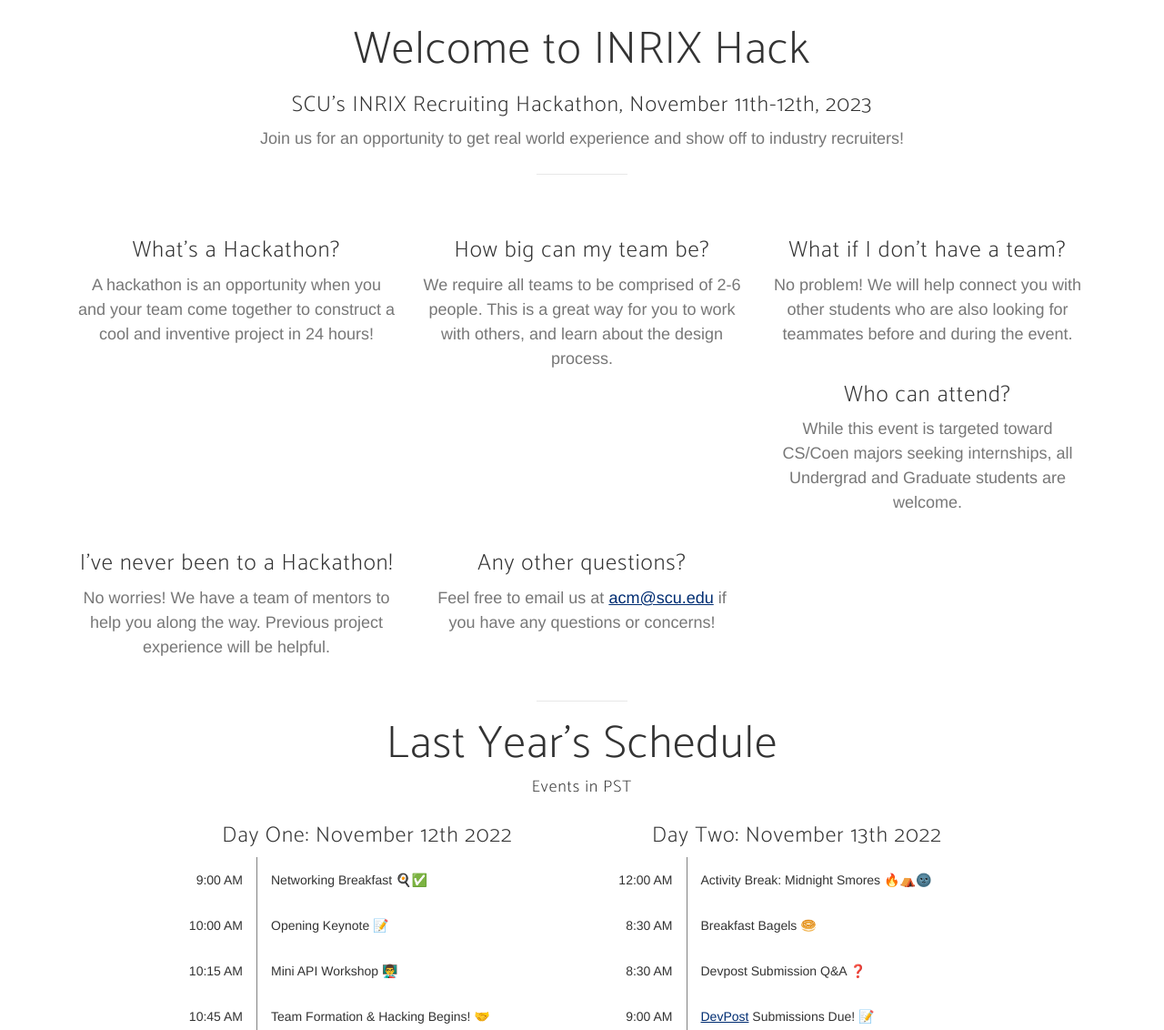
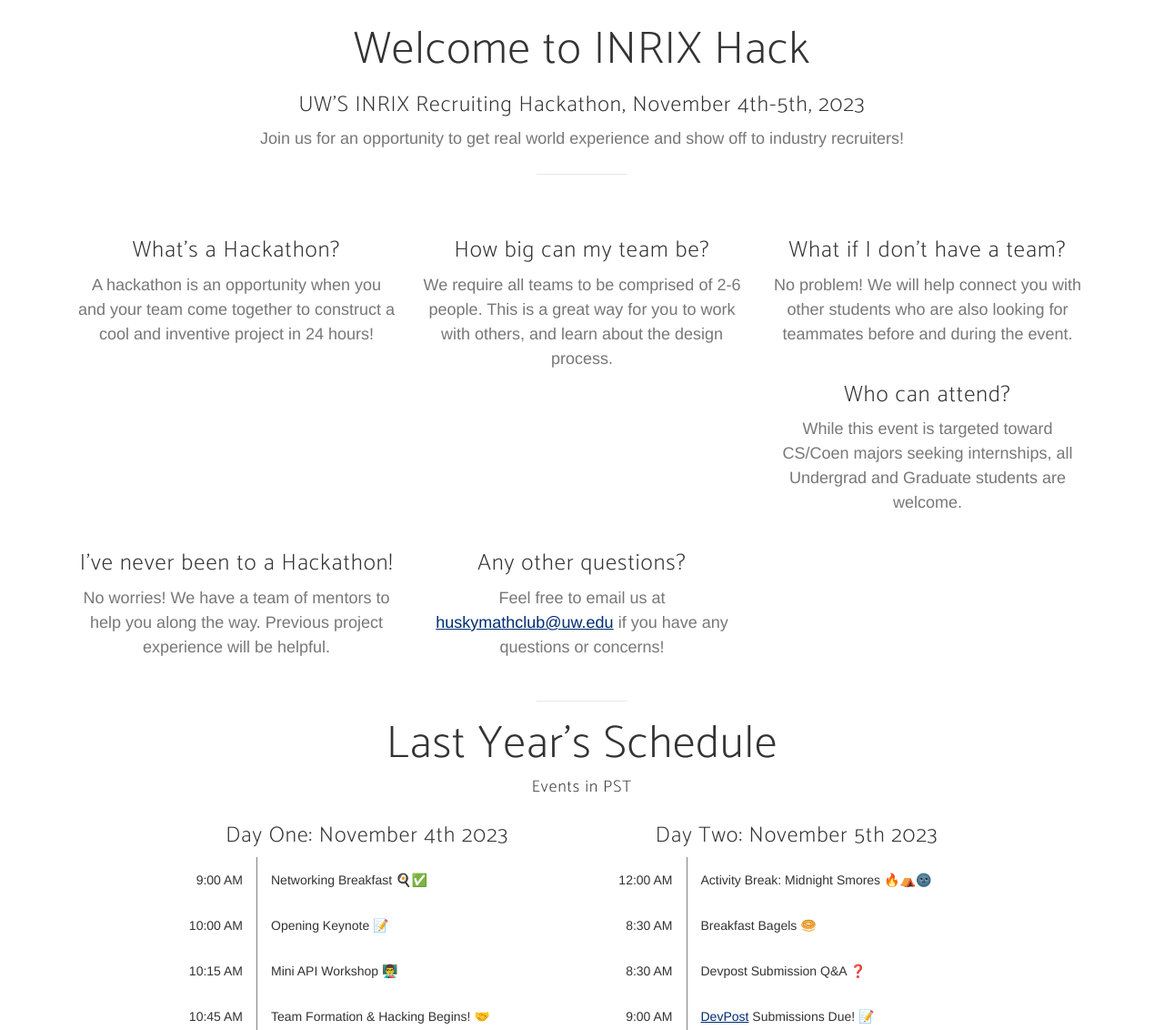
Before and after one commit to StephenMistele/UW_INRIX_HACK, a plain HTML site: page index.html in a window 1280 px wide. Shown: the part 1043-2175 px from the top of the page at 91% size. Drawn offline with nearby package versions, Linux system fonts and the light colour scheme; a web font is replaced by a local one.

Commit message:
email in more questions?

```diff
--- a/index.html
+++ b/index.html
@@ -100,7 +100,7 @@
 				<div class="col-sm-12 text-center">
 					<div class="section-heading">
 						<h2> Welcome to INRIX Hack </h2>
-						<h3> SCU's INRIX Recruiting Hackathon, November 11th-12th, 2023 </h3>
+						<h3> UW'S INRIX Recruiting Hackathon, November 4th-5th, 2023 </h3>
 						<p class="text-muted">Join us for an opportunity to get real world experience and show off to industry recruiters!</p>
 						<hr>
 						<!-- <h3> Interested in an INRIX internship? Apply <a href="https://app.jobvite.com/j?cj=okXnlfwJ&s=INRIXHack2022" target="_blank">here</a></h3>  -->
@@ -151,7 +151,7 @@
 							<div class="col-md-4 col-sm-6">
 								<div class="feature-item">
 									<h3>Any other questions?</h3>
-									<p class="text-muted">Feel free to email us at <a href="mailto:acm@scu.edu">acm@scu.edu</a> if you have any questions or concerns!</p>
+									<p class="text-muted">Feel free to email us at <a href="mailto:huskymathclub@uw.edu">huskymathclub@uw.edu</a> if you have any questions or concerns!</p>
 								</div>
 							</div>
 						</div>
@@ -170,7 +170,7 @@
 						<div class="row">
 							<div class="col-md-6 text-center">
 								<div class="text-center">
-									<h3>Day One: November 12th 2022</h4>
+									<h3>Day One: November 4th 2023</h4>
 								</div>
 
 									<table>
@@ -210,7 +210,7 @@
 							</div>
 							<div class="col-md-6 text-center">
 								<div class="text-center">
-									<h3>Day Two: November 13th 2022</h4>
+									<h3>Day Two: November 5th 2023</h4>
 								</div>
 									<table>
 										<tr>
```
